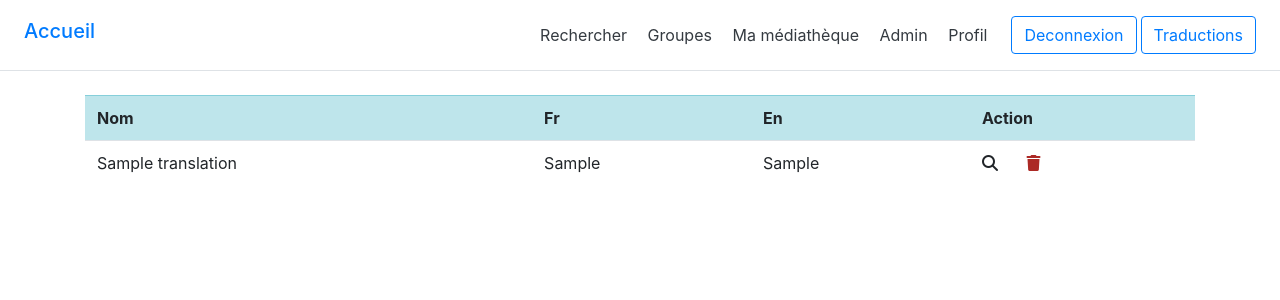
After one commit to vmoulinier/FrameworkValou, a PHP site: template App/Views/admin/translations-data-display.php in a window 1280 px wide. The commit adds this page. Shown: the top 300 px of the page. Run offline with PHP 8.4, Linux system fonts and the light colour scheme; the template is opened without the code that fills it: most values are stand-ins (such as "Sample title", 1, 10 or a date in 2020); some libraries are stand-ins or nearby versions.

Commit message:
progress on translations

```diff
--- /dev/null
+++ b/App/Views/admin/translations-data-display.php
@@ -0,0 +1,86 @@
+
+<table class="table mt-4">
+    <thead class="table-info bold">
+    <tr>
+        <td>Nom</td>
+        <td>Fr</td>
+        <td>En</td>
+        <td>Action</td>
+    </tr>
+    </thead>
+    <tbody>
+    <?php foreach ($translations as $translation): ?>
+        <tr>
+            <td>
+                <div id="nom_<?= $translation->id ?>"><?= $translation->nom; ?></div>
+            </td>
+            <td>
+                <div id="fr_<?= $translation->id ?>"><?= $translation->fr; ?></div>
+            </td>
+            <td>
+                <div id="en_<?= $translation->id ?>"><?= $translation->en; ?></div>
+            </td>
+            <td>
+                <i class="fas fa-search mr-4 pointer" data-toggle="modal" data-target="#translateModal<?= $translation->id ?>"></i>
+                <i class="fas fa-trash red pointer" id="delete<?= $translation->id ?>"></i>
+            </td>
+        </tr>
+        <div class="modal fade" id="translateModal<?= $translation->id ?>" tabindex="-1" role="dialog" aria-hidden="true">
+            <div class="modal-dialog" role="document">
+                <div class="modal-content">
+                    <div class="modal-body">
+                        <button type="button" class="close" data-dismiss="modal" aria-label="Close">
+                            <span aria-hidden="true">&times;</span>
+                        </button>
+                        <br />
+                        <label for="name" class="bold">Nom</label>
+                        <input type="text" name="nom" id="nom<?= $translation->id ?>" class="form-control" value="<?= $translation->nom; ?>">
+                        <br />
+
+                        <label for="fr" class="bold">Traduction Française</label>
+                        <input type="text" name="fr" id="fr<?= $translation->id ?>" class="form-control" value="<?= $translation->fr; ?>">
+                        <br />
+
+                        <label for="en" class="bold">Traduction anglaise</label>
+                        <input type="text" name="en" id="en<?= $translation->id ?>" class="form-control" value="<?= $translation->en; ?>">
+                        <br />
+                        <p id="response<?= $translation->id ?>" class="green display">Modifications enregistrées</p>
+                    </div>
+                    <div class="modal-footer">
+                        <button type="button" class="btn btn-secondary" data-dismiss="modal">Fermer</button>
+                        <button type="button" class="btn btn-primary" id="save<?= $translation->id ?>">Sauvegarder</button>
+                    </div>
+                </div>
+            </div>
+        </div>
+        <script>
+            $('#save<?= $translation->id ?>').click(function () {
+                let nom = $('#nom<?= $translation->id ?>').val();
+                let fr = $('#fr<?= $translation->id ?>').val();
+                let en = $('#en<?= $translation->id ?>').val();
+                $.ajax({
+                    type: 'post',
+                    data: {id : '<?= $translation->id ?>', nom : nom, fr : fr, en : en},
+                    success: function () {
+                        $('#response<?= $translation->id ?>').show().fadeOut(5000);
+                    }
+                });
+            });
+            $('#translateModal<?= $translation->id ?>').on('hidden.bs.modal', function () {
+                $('#search').keyup();
+            });
+            $('#delete<?= $translation->id ?>').click(function(){
+                if (confirm('Supprimer cette traduction ?')) {
+                    $.ajax({
+                        type: 'post',
+                        data: {id_delete : '<?= $translation->id ?>'},
+                        success: function () {
+                            $('#search').keyup();
+                        },
+                    });
+                }
+            });
+        </script>
+    <?php endforeach; ?>
+    </tbody>
+</table>
--- /dev/null
+++ b/App/Views/templates/disable.php
@@ -0,0 +1 @@
+<?php echo $content; ?>
```
Also changed, not shown: App/Controller/AdminController.php (+11 -18 lines), App/Model/TranslationsRepository.php (+16 -0 lines), App/Views/admin/translations.php (+3 -64 lines), App/Views/home/index.php (+0 -17 lines).
